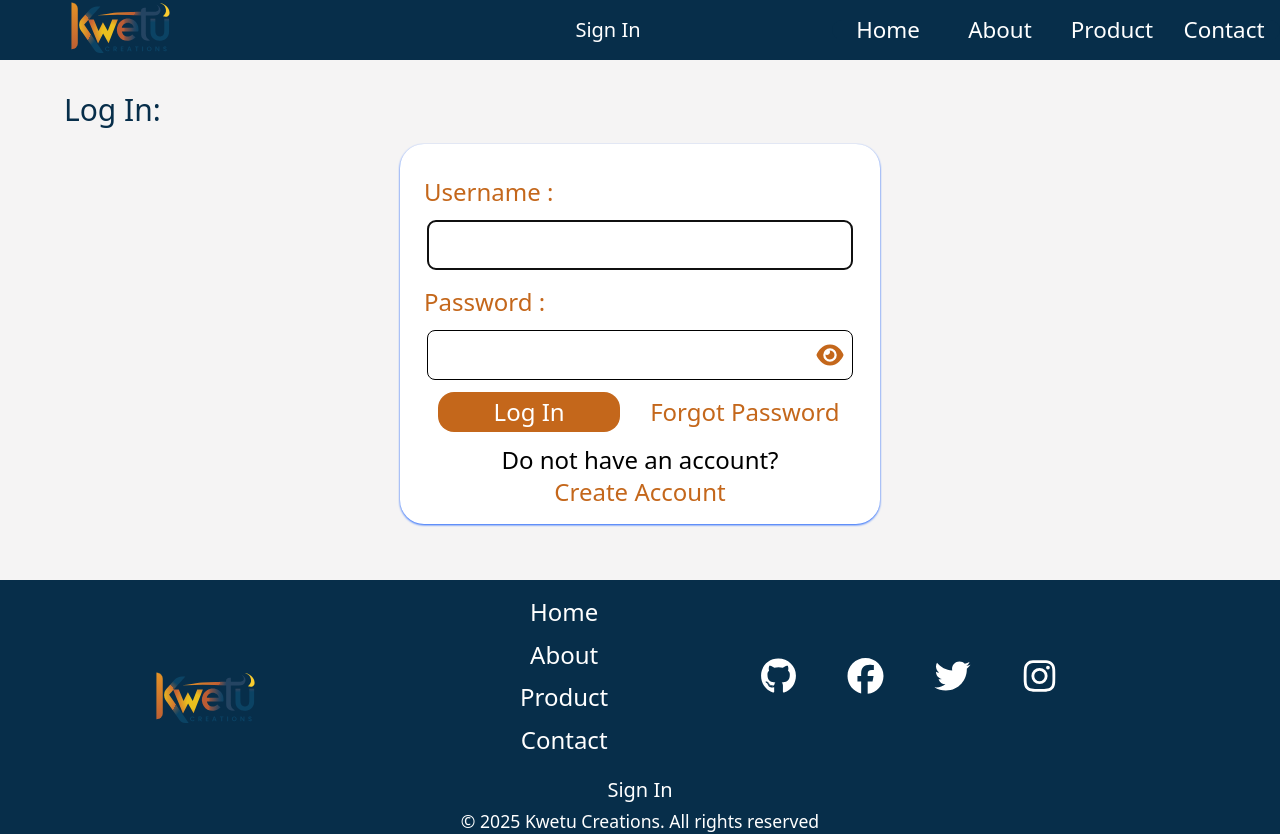
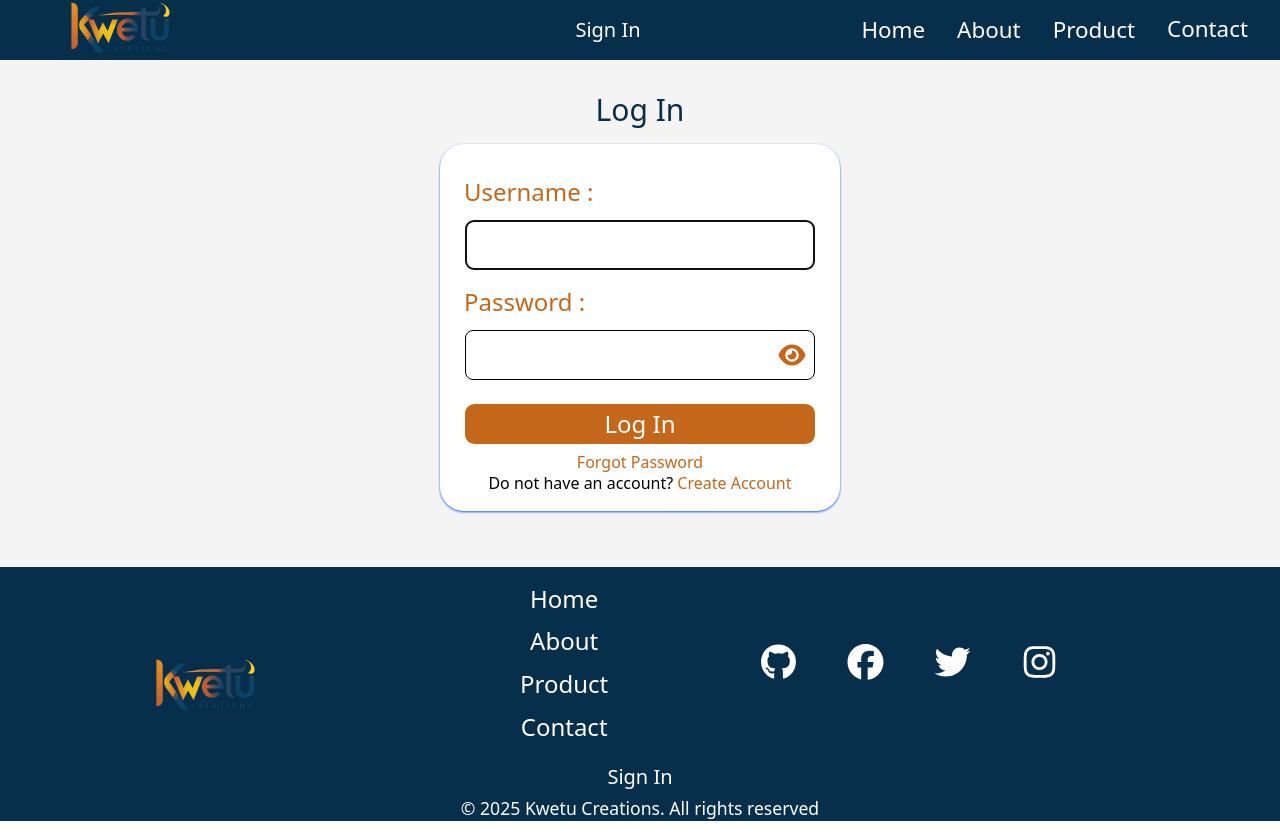
Before and after one commit to Harri254/kwetu_creations, a React (Vite) app: page /logIn in a window 1280 px wide. Built offline with nearby package versions, Linux system fonts and the light colour scheme.

Commit message:
Change the appearance of the sign in button

```diff
--- a/package.json
+++ b/package.json
@@ -17,6 +17,7 @@
     "@fortawesome/free-solid-svg-icons": "^7.0.1",
     "@fortawesome/react-fontawesome": "^3.0.2",
     "@tailwindcss/vite": "^4.1.13",
+    "gsap": "^3.13.0",
     "react": "^19.1.1",
     "react-dom": "^19.1.1",
     "react-router-dom": "^7.8.2"
--- a/src/App.jsx
+++ b/src/App.jsx
@@ -1,6 +1,5 @@
 import { BrowserRouter, Routes, Route } from 'react-router-dom'
 import './index.css'
-import Header from './layout/Header'
 import Home from './pages/Home'
 import Product from './pages/Product'
 import About from './pages/About'
@@ -10,13 +9,15 @@ import "./icons.js";
 import LogIn from './pages/LogIn.jsx'
 import CreateAccount from './pages/CraeteAccount.jsx'
 import Owner from './pages/Owner.jsx'
+import Header from './layout/Header.jsx'
+
 
 
 function App() {
 
   return (
     <BrowserRouter >
-      <Header/>
+      <Header />
       <Routes>
         <Route path='/' element={<Home/>}></Route>
         <Route path='/owner' element={<Owner/>}></Route>
--- a/src/index.css
+++ b/src/index.css
@@ -1,8 +1,12 @@
 @import 'tailwindcss';
 
-@theme {
+@theme{
   --breakpoint-sm: 37rem;
   --breakpoint-vsm: 29rem;
   --color-primary:#072E4A;
   --color-secondary:#C4671B;
 }
+html,body{
+  width: 100vw;
+  overflow-x: hidden;
+}
--- a/src/layout/Header.jsx
+++ b/src/layout/Header.jsx
@@ -1,4 +1,4 @@
-import { useState } from "react";
+import { useState, useEffect } from "react";
 import { NavLink, Link, Links } from "react-router-dom";
 import image from "../assets/KwetuLogo.svg";
 import { FontAwesomeIcon } from "@fortawesome/react-fontawesome";
@@ -7,12 +7,28 @@ import { faBars } from "@fortawesome/free-solid-svg-icons";
 function Header() {
   const [isOpen, setIsOpen] = useState(false);
   const menu = isOpen ? "block" : "hidden";
+  const overlay = isOpen ? "fixed inset-0 bg-opacity-50 z-30" : "hidden";
   const navLinkStyle = ({ isActive }) =>
     isActive ? "sm:text-secondary" : "sm:text-white";
 
+  // Add useEffect to handle body overflow
+  useEffect(() => {
+    if (isOpen) {
+      document.body.style.overflow = 'hidden';
+    } else {
+      document.body.style.overflow = 'unset';
+    }
+
+    // Cleanup function
+    return () => {
+      document.body.style.overflow = 'unset';
+    };
+  }, [isOpen]);
 
   return (
-    <header className="w-full h-15 bg-primary flex items-center">
+    <>
+      <div className={overlay} onClick={() => setIsOpen(false)}></div>
+      <header className="w-screen h-15 bg-primary flex items-center relative">
         <div className="w-[30%] flex items-center">
             <img src={image} alt="kwetu logo" className="w-60" />
         </div>
@@ -27,15 +43,16 @@ function Header() {
         >
           <FontAwesomeIcon icon={faBars} className="w-fit"/>
         </button>
-      <nav id="main-nav" className={`${menu} absolute right-0 top-15 bg-secondary w-[60%] h-[10rem] sm:block sm:w-[60%] sm:relative sm:bg-inherit sm:h-5 sm:top-0  sm:ml-auto  z-40 lg:w-[35%] rounded-xl`}>
-        <ul className="flex flex-col sm:flex-row items-center h-[100%] text-[1.4rem] sm:text-white">
-          <li onClick={()=>setIsOpen(false)} className="hover:bg-primary w-full flex justify-center items-center hover:text-white h-[25%] md:h-fit rounded-[0.6rem]"><NavLink to="/" className={navLinkStyle}>Home</NavLink></li>
-          <li onClick={()=>setIsOpen(false)} className="hover:bg-primary w-full flex justify-center items-center hover:text-white h-[25%] md:h-fit rounded-[0.6rem]"><NavLink to="/about" className={navLinkStyle}>About</NavLink></li>
-          <li onClick={()=>setIsOpen(false)} className="hover:bg-primary w-full flex justify-center items-center hover:text-white h-[25%] md:h-fit rounded-[0.6rem]"><NavLink to="/product" className={navLinkStyle}>Product</NavLink></li>
-          <li onClick={()=>setIsOpen(false)} className="hover:bg-primary w-full flex justify-center items-center hover:text-white h-[25%] md:h-fit rounded-[0.6rem]"><NavLink to="/contact" className={navLinkStyle}>Contact</NavLink></li>
+        <nav id="main-nav" className={`${menu} fixed right-0 top-15 bg-amber-500 w-fit h-fit sm:items-center sm:justify-center sm:w-[70%] sm:relative sm:bg-inherit sm:top-0 sm:ml-auto z-40 lg:w-[35%] rounded-xl sm:h-fit sm:flex`}>
+          <ul className="flex flex-col sm:flex-row items-center sm:justify-around h-[100%] text-[1.4rem] sm:text-white sm:gap-4 sm:w-fit sm:ml-auto sm:mr-6">
+            <li onClick={()=>setIsOpen(false)} className="hover:bg-primary w-full flex py-1.5 px-16 sm:px-2 justify-center items-center hover:text-white h-fit md:h-fit rounded-[0.6rem]"><NavLink to="/" className={navLinkStyle}>Home</NavLink></li>
+            <li onClick={()=>setIsOpen(false)} className="hover:bg-primary w-full flex py-1.5 px-16 sm:px-2 justify-center items-center hover:text-white h-fit md:h-fit rounded-[0.6rem]"><NavLink to="/about" className={navLinkStyle}>About</NavLink></li>
+            <li onClick={()=>setIsOpen(false)} className="hover:bg-primary w-full flex py-1.5 px-16 sm:px-2 justify-center items-center hover:text-white h-fit md:h-fit rounded-[0.6rem]"><NavLink to="/product" className={navLinkStyle}>Product</NavLink></li>
+            <li onClick={()=>setIsOpen(false)} className="hover:bg-primary w-full flex py-1.5 pb-2 px-16 sm:px-2 justify-center items-center hover:text-white h-fit md:h-fit rounded-[0.6rem]"><NavLink to="/contact" className={navLinkStyle}>Contact</NavLink></li>
           </ul>
         </nav>
       </header>
+    </>
   );
 }
 
--- a/src/pages/About.jsx
+++ b/src/pages/About.jsx
@@ -1,7 +1,7 @@
 
 function About(){
     return(
-        <div className="text-2xl w-[95%] mx-auto my-8 text-center vsm:w-[80%] md:w-[70]">
+        <div className="text-2xl w-[95%] mx-auto my-8 text-center vsm:w-[80%] md:w-[70] sm:w-full sm:p-6 ">
             <p className="mt-4">
                 Welcome to KwetuCreations, where creativity meets innovation!
                 We are a passionate graphic design company dedicated to transforming
--- a/src/pages/CraeteAccount.jsx
+++ b/src/pages/CraeteAccount.jsx
@@ -31,13 +31,13 @@ function CreateAccount(){
     <div className="py-4 bg-[#f5f4f4] flex flex-col justify-center items-center pb-14">
       <h3 className="w-[90%] my-4 mx-auto text-3xl text-start text-primary font-medium ">Sign Up:</h3>
       <form action="" onSubmit={handleSubmit} method="post" className="flex flex-col p-4 bg-[#ffffff] text-[1.2rem] drop-shadow-blue-600 drop-shadow-xs rounded-3xl w-[90%] h-fit vsm:h-fit max-w-[30rem] vsm:text-2xl">
-        <label htmlFor="username" className="text-secondary pl-2 sm:pt-4"> Enter  full name:</label>
+        <label htmlFor="username" className="text-[#c4671b] pl-2 sm:pt-4"> Enter  full name:</label>
         <input type="text" name="fullname" id="fullname" className="border-1 w-[95%] mx-auto rounded-[0.5rem] mt-2 h-10 pl-2 sm:py-6 sm:mt-3" required autoFocus maxLength={24}/>
 
-        <label htmlFor="username" className="text-secondary pl-2 sm:pt-4"> Enter  email:</label>
+        <label htmlFor="username" className="text-[#c4671b] pl-2 sm:pt-4"> Enter  email:</label>
         <input type="email" name="email" id="email" className="border-1 w-[95%] mx-auto rounded-[0.5rem] mt-2 h-10 pl-2 sm:py-6 sm:mt-3" required maxLength={24}/>
 
-        <label htmlFor="password" className="mt-2 text-secondary pl-2 sm:mt-4">Create  Password</label>
+        <label htmlFor="password" className="mt-2 text-[#c4671b] pl-2 sm:mt-4">Create  Password</label>
         <div className="relative w-[95%] mx-auto mt-2 sm:mt-3">
           <input
             type={showPassword ? "text" : "password"}
@@ -53,13 +53,13 @@ function CreateAccount(){
             type="button"
             onClick={() => setShowPassword((s) => !s)}
             aria-label={showPassword ? "Hide password" : "Show password"}
-            className="absolute right-2 top-1/2 transform -translate-y-1/2 text-secondary"
+            className="absolute right-2 top-1/2 transform -translate-y-1/2 text-[#c4671b]"
           >
             <FontAwesomeIcon icon={showPassword ? faEyeSlash : faEye} />
           </button>
         </div>
 
-        <label htmlFor="createPassword" className="mt-2 text-secondary pl-2 sm:mt-4">Confirm   Password</label>
+        <label htmlFor="createPassword" className="mt-2 text-[#c4671b] pl-2 sm:mt-4">Confirm   Password</label>
         <div className="relative w-[95%] mx-auto mt-2 sm:mt-3">
           <input
             type={showPassword ? "text" : "password"}
@@ -75,7 +75,7 @@ function CreateAccount(){
             type="button"
             onClick={() => setShowPassword((s) => !s)}
             aria-label={showPassword ? "Hide password" : "Show password"}
-            className="absolute right-2 top-1/2 transform -translate-y-1/2 text-secondary"
+            className="absolute right-2 top-1/2 transform -translate-y-1/2 text-[#c4671b]"
           >
             <FontAwesomeIcon icon={showPassword ? faEyeSlash : faEye} />
           </button>
@@ -83,10 +83,8 @@ function CreateAccount(){
 
         {error && <p className="text-red-700 text-[1.2rem] text-center mb-2">{error}</p>}
 
-        <div className="flex flex-col justify-center m-3 vsm:flex-row vsm:w-[90%] vsm:mx-auto">
-          <button type="submit" className="bg-secondary w-[10rem] mx-auto rounded-[1rem] p-1 hover:bg-amber-800 text-white vsm:w-[45%] vsm:mx-0" >Submit</button>
-        </div>
-        <p className="text-[1.3rem] m-0 text-center sm:text-2xl">Have an account already? <Link to="/logIn" className=" text-secondary hover:text-amber-800 block">Log In</Link></p>
+        <button type="submit" className="bg-[#c4671b] w-[95%] my-6 h-12 mx-auto rounded-[1rem] p-1 hover:bg-amber-800 text-white" >Submit</button>
+        <p className="text-[1.2rem] m-0 text-center">Have an account already? <Link to="/logIn" className=" text-[#c4671b] hover:text-amber-800">Log In</Link></p>
       </form>
     </div>
   )
--- a/src/pages/LogIn.jsx
+++ b/src/pages/LogIn.jsx
@@ -16,7 +16,6 @@ function LogIn() {
     e.preventDefault();
 
     const user = mockUsers.find((user) => user.username === username && user.password === password);
-    console.log(mockUsers, password,username ,user);
 
     if(!user){
       setError("Invalid Credentials");
@@ -33,15 +32,15 @@ function LogIn() {
 
   return (
     <div className="py-4 bg-[#f5f4f4] flex flex-col justify-center items-center pb-14">
-      <h3 className="w-[90%] my-4 mx-auto text-3xl text-start text-primary font-medium ">
-        Log In:
+      <h3 className="w-[90%] my-4 mx-auto text-3xl text-center text-primary font-medium ">
+        Log In
       </h3>
       <form
         action=""
         onSubmit={handleSubmit}
-        className="flex flex-col p-4 bg-[#ffffff] text-[1.3rem] drop-shadow-blue-600 drop-shadow-xs rounded-3xl w-[90%] vsm:h-fit max-w-[30rem] vsm:text-2xl"
+        className="flex flex-col p-4 max-w-[400px] bg-[#ffffff] text-[1.3rem] drop-shadow-blue-600 drop-shadow-xs rounded-3xl w-[90%] vsm:h-fit vsm:text-2xl"
       >
-        <label htmlFor="username" className="text-secondary pl-2 sm:pt-4">
+        <label htmlFor="username" className="text-[#c4671b] pl-2 sm:pt-4">
           {" "}
           Username :
         </label>
@@ -49,7 +48,7 @@ function LogIn() {
           type="text"
           name="username"
           id="username"
-          className="border-1 w-[95%] mx-auto rounded-[0.5rem] mt-2 h-11 pl-2 sm:py-6 sm:mt-3"
+          className="border-1 w-[95%] mx-auto rounded-[0.5rem] mt-2 h-10 pl-2 sm:py-6 sm:mt-3"
           required
           autoFocus
           maxLength={24}
@@ -57,7 +56,7 @@ function LogIn() {
           onChange={(e)=>setUsername(e.target.value)}
         />
 
-        <label htmlFor="password" className="mt-2 text-secondary pl-2 sm:mt-4">
+        <label htmlFor="password" className="mt-2 text-[#c4671b] pl-2 sm:mt-4">
           Password :
         </label>
         <div className="relative w-[95%] mx-auto mt-2 sm:mt-3">
@@ -65,7 +64,7 @@ function LogIn() {
             type={showPassword ? "text" : "password"}
             name="password"
             id="password"
-            className="border-1 rounded-[0.5rem] pl-2 pr-10 h-11 w-full sm:py-6"
+            className="border-1 rounded-[0.5rem] pl-2 pr-10 h-10 w-full sm:py-6"
             required
             maxLength={24}
             value={password}
@@ -75,32 +74,29 @@ function LogIn() {
             type="button"
             onClick={() => setShowPassword((s) => !s)}
             aria-label={showPassword ? "Hide password" : "Show password"}
-            className="absolute right-2 top-1/2 transform -translate-y-1/2 text-secondary"
+            className="absolute right-2 top-1/2 transform -translate-y-1/2 text-[#c4671b]"
           >
             <FontAwesomeIcon icon={showPassword ? faEyeSlash : faEye} />
           </button>
         </div>
-
-        <div className="flex flex-col justify-between m-3 vsm:flex-row vsm:w-[90%] vsm:mx-auto">
         <button
           type="submit"
-            className="bg-secondary w-[10rem] mx-auto rounded-[1rem] p-1 hover:bg-amber-800 text-white vsm:w-[45%] vsm:mx-0"
+          className="bg-[#c4671b] mt-6 w-[95%] mx-auto rounded-[0.6rem] p-1 hover:bg-amber-800 text-white "
         >
           Log In
         </button>
         <button
           type="button"
-            className=" text-secondary hover:text-amber-800 sm:w-[48%]"
+          className=" text-[#c4671b] mt-2 text-[1.0rem]"
         >
           Forgot Password
         </button>
-        </div>
         {error && <p className="text-red-700 text-[1.2rem] text-center mb-2">{error}</p>}
-        <p className="text-[1.3rem] m-0 text-center sm:text-2xl">
+        <p className="text-[0.8rem] m-0 text-center sm:text-[1.0rem]">
           Do not have an account?{" "}
           <Link
             to="/logIn/createAccount"
-            className=" text-secondary hover:text-amber-800 block"
+            className=" text-[#c4671b] hover:text-amber-800"
           >
             Create Account
           </Link>
```
Also changed, not shown: 1 other file (tests, documents, lock files or other folders). Lines whose indentation alone changed are shown as unchanged.
